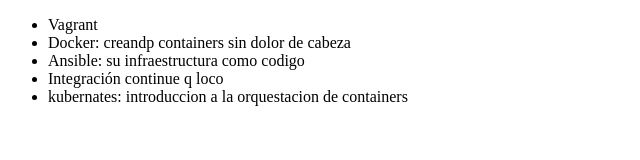
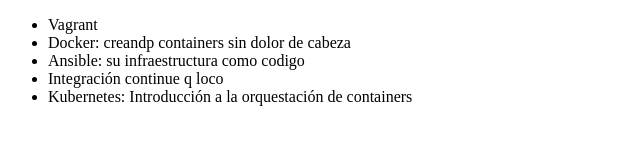
Before and after one commit to uri1490/alura-git, a plain HTML site: page index.html in a window 1280 px wide. Shown: the full height of the page, 0-640 px from the left. Drawn offline with Linux system fonts and the light colour scheme.

Commit message:
repitiendo lo del video

```diff
--- a/index.html
+++ b/index.html
@@ -10,7 +10,7 @@
          <li> Docker:  creandp containers sin dolor de cabeza </li>
          <li> Ansible: su infraestructura como codigo</li>
          <li> Integración continue q loco</li>
-          <li>kubernates: introduccion a la orquestacion de containers</li>
+          <li>Kubernetes: Introducción a la orquestación de containers</li>
      </ul>
 </body>
 </html>
```
